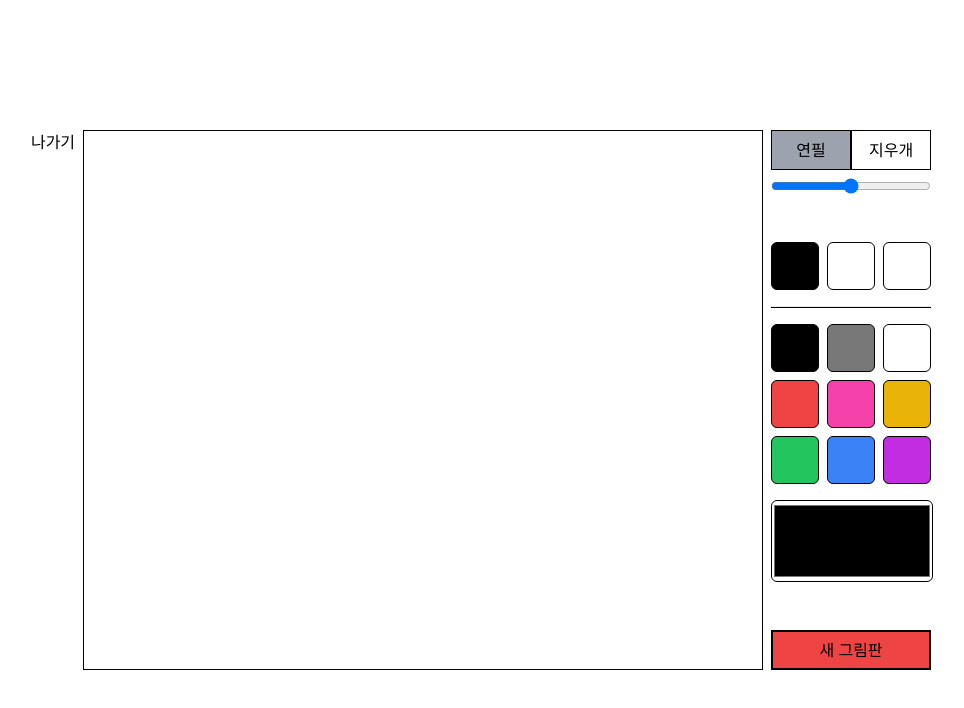
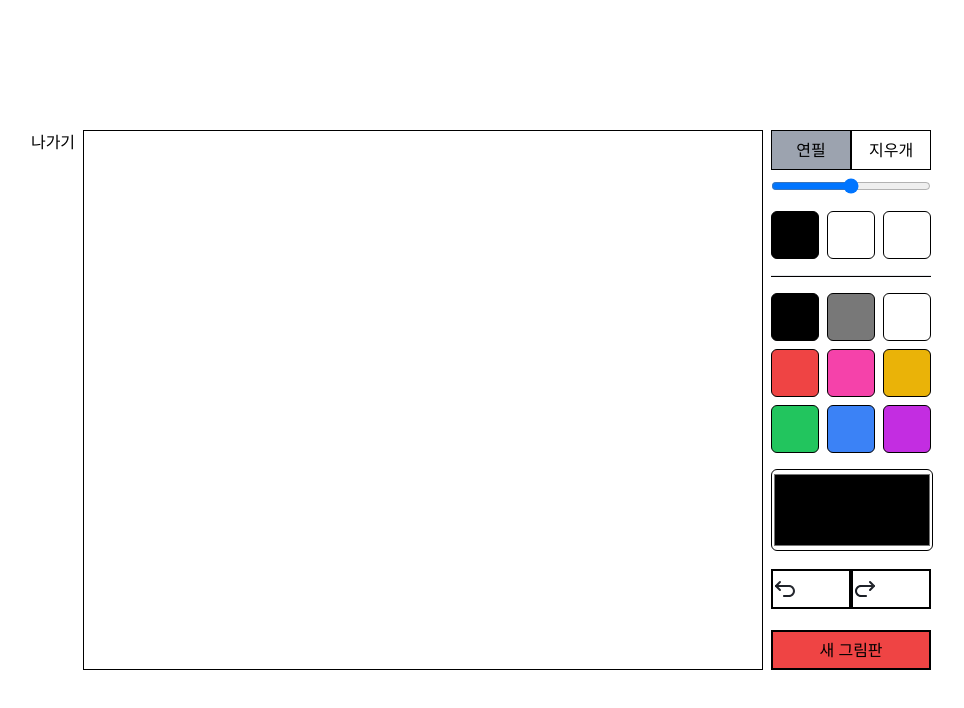
Before and after one commit to jaesoekjjang/Detective-Doodle, a React (Vite) app in the folder frontend/: page /single in a window 1280 px wide. Shown: the top 708 px of the page, without its empty margins (151-1115 px from the left). Built offline with nearby package versions, Linux system fonts and the light colour scheme.

Commit message:
Add: redo and undo

```diff
--- /dev/null
+++ b/frontend/src/components/single/Redo.tsx
@@ -0,0 +1,45 @@
+import React from 'react';
+
+const Redo = () => {
+  return (
+    <svg width="24" height="24" viewBox="0 0 24 24" fill="none" xmlns="http://www.w3.org/2000/svg">
+      <path
+        d="M17 13L21 9L17 5"
+        stroke="url(#paint0_linear_17102_17478)"
+        stroke-width="2"
+        stroke-linecap="round"
+        stroke-linejoin="round"
+      />
+      <path
+        d="M13 20C13.5523 20 14 19.5523 14 19C14 18.4477 13.5523 18 13 18V20ZM21 10C21.5523 10 22 9.55228 22 9C22 8.44772 21.5523 8 21 8V10ZM13 18H8V20H13V18ZM8 10H21V8H8V10ZM4 14C4 11.7909 5.79086 10 8 10V8C4.68629 8 2 10.6863 2 14H4ZM8 18C5.79086 18 4 16.2091 4 14H2C2 17.3137 4.68629 20 8 20V18Z"
+        fill="url(#paint1_linear_17102_17478)"
+      />
+      <defs>
+        <linearGradient
+          id="paint0_linear_17102_17478"
+          x1="17"
+          y1="13"
+          x2="21.9231"
+          y2="12.3846"
+          gradientUnits="userSpaceOnUse"
+        >
+          <stop stop-color="#14181F" />
+          <stop offset="1" stop-color="#272A31" />
+        </linearGradient>
+        <linearGradient
+          id="paint1_linear_17102_17478"
+          x1="3"
+          y1="19"
+          x2="21.711"
+          y2="10.58"
+          gradientUnits="userSpaceOnUse"
+        >
+          <stop stop-color="#14181F" />
+          <stop offset="1" stop-color="#272A31" />
+        </linearGradient>
+      </defs>
+    </svg>
+  );
+};
+
+export default Redo;
--- /dev/null
+++ b/frontend/src/components/single/RedoAndUndo.tsx
@@ -0,0 +1,19 @@
+import React from 'react';
+import { undo, redo } from '../../game/api';
+import Redo from './Redo';
+import Undo from './Undo';
+
+const RedoAndUndo = () => {
+  return (
+    <div>
+      <button className="w-20 h-10 border-2 border-black text-center" onClick={() => undo()}>
+        <Undo />
+      </button>
+      <button className="w-20 h-10 border-2 border-black text-center" onClick={() => redo()}>
+        <Redo />
+      </button>
+    </div>
+  );
+};
+
+export default RedoAndUndo;
--- a/frontend/src/components/single/RightSide.tsx
+++ b/frontend/src/components/single/RightSide.tsx
@@ -1,4 +1,5 @@
 import React from 'react';
+import BackAndForth from './RedoAndUndo';
 import NewCanvasButton from './NewCanvasButton';
 import Palette from './Palette';
 import Tools from './Tools';
@@ -8,6 +9,7 @@ const RightSide = () => {
     <div className="flex flex-col justify-between ">
       <Tools />
       <Palette />
+      <BackAndForth />
       <NewCanvasButton />
     </div>
   );
--- /dev/null
+++ b/frontend/src/components/single/Undo.tsx
@@ -0,0 +1,45 @@
+import React from 'react';
+
+const Undo = () => {
+  return (
+    <svg width="24" height="24" viewBox="0 0 24 24" fill="none" xmlns="http://www.w3.org/2000/svg">
+      <path
+        d="M7 13L3 9L7 5"
+        stroke="url(#paint0_linear_17102_17479)"
+        stroke-width="2"
+        stroke-linecap="round"
+        stroke-linejoin="round"
+      />
+      <path
+        d="M11 18C10.4477 18 10 18.4477 10 19C10 19.5523 10.4477 20 11 20V18ZM3 8C2.44772 8 2 8.44772 2 9C2 9.55228 2.44772 10 3 10V8ZM11 20H16V18H11V20ZM16 8H3V10H16V8ZM22 14C22 10.6863 19.3137 8 16 8V10C18.2091 10 20 11.7909 20 14H22ZM16 20C19.3137 20 22 17.3137 22 14H20C20 16.2091 18.2091 18 16 18V20Z"
+        fill="url(#paint1_linear_17102_17479)"
+      />
+      <defs>
+        <linearGradient
+          id="paint0_linear_17102_17479"
+          x1="3"
+          y1="13"
+          x2="7.92308"
+          y2="12.3846"
+          gradientUnits="userSpaceOnUse"
+        >
+          <stop stop-color="#14181F" />
+          <stop offset="1" stop-color="#272A31" />
+        </linearGradient>
+        <linearGradient
+          id="paint1_linear_17102_17479"
+          x1="3"
+          y1="19"
+          x2="21.711"
+          y2="10.58"
+          gradientUnits="userSpaceOnUse"
+        >
+          <stop stop-color="#14181F" />
+          <stop offset="1" stop-color="#272A31" />
+        </linearGradient>
+      </defs>
+    </svg>
+  );
+};
+
+export default Undo;
--- a/frontend/src/game/Canvas.ts
+++ b/frontend/src/game/Canvas.ts
@@ -4,6 +4,8 @@ export default class Canvas {
   private canvas: HTMLCanvasElement;
   private _ctx: CanvasRenderingContext2D;
   private _ogPoint: Point = { x: 0, y: 0 };
+  private history: ImageData[] = [];
+  private historyPointer = -1;
 
   constructor() {
     this.canvas = document.querySelector('#canvas')!;
@@ -16,6 +18,7 @@ export default class Canvas {
     this._ctx.lineJoin = 'round';
     this._ctx.lineCap = 'round';
     this._ctx.translate(0.5, 0.5);
+    this.storeImage();
     window.addEventListener('resize', this.setOgPoint.bind(this));
   }
 
@@ -25,6 +28,7 @@ export default class Canvas {
 
   clear() {
     this._ctx.clearRect(0, 0, this.canvas.width, this.canvas.height);
+    this.storeImage();
   }
 
   get element() {
@@ -44,4 +48,24 @@ export default class Canvas {
     const y = p.y - this._ogPoint.y;
     return { x, y };
   }
+
+  storeImage() {
+    this.history.splice(this.historyPointer + 1);
+    this.history.push(this._ctx.getImageData(0, 0, this.canvas.width, this.canvas.height));
+    this.historyPointer++;
+
+    if (this.history.length <= 20) return;
+    this.history.shift();
+    this.historyPointer--;
+  }
+
+  undo() {
+    if (this.historyPointer <= 0) return;
+    this._ctx.putImageData(this.history[--this.historyPointer], 0, 0);
+  }
+
+  redo() {
+    if (this.historyPointer >= this.history.length - 1 || this.historyPointer <= -1) return;
+    this._ctx.putImageData(this.history[++this.historyPointer], 0, 0);
+  }
 }
--- a/frontend/src/game/Me.ts
+++ b/frontend/src/game/Me.ts
@@ -22,7 +22,7 @@ export default class Me {
   private init() {
     this.canvas.element.addEventListener('mousedown', this.startUsing.bind(this));
     this.canvas.element.addEventListener('mousemove', this.useTool.bind(this));
-    this.canvas.element.addEventListener('mouseup', this.stopUsing.bind(this));
+    this.canvas.element.addEventListener('mouseup', this.mouseUp.bind(this));
     this.canvas.element.addEventListener('mouseout', this.stopUsing.bind(this));
   }
 
@@ -36,10 +36,24 @@ export default class Me {
     this.isDragging = false;
   }
 
+  private mouseUp() {
+    console.log('mouseup');
+    this.canvas.storeImage();
+    this.stopUsing();
+  }
+
   useTool(e: MouseEvent) {
     if (!this.isDragging) return;
     const { x, y } = this.canvas.relativePoint({ x: e.clientX, y: e.clientY });
     this._tool.onMouseMove(x, y);
+  }
+
+  undo() {
+    this.canvas.undo();
+  }
+
+  redo() {
+    this.canvas.redo();
   }
 
   set tool(tool: Tools) {
--- a/frontend/src/game/api.ts
+++ b/frontend/src/game/api.ts
@@ -56,3 +56,11 @@ export const getLineWeight = (toolType: Tools) => {
 export const setPencilColor = (color: string) => {
   Game.instance.me.pencilColor = color;
 };
+
+export const undo = () => {
+  Game.instance.me.undo();
+};
+
+export const redo = () => {
+  Game.instance.me.redo();
+};
--- a/frontend/src/index.css
+++ b/frontend/src/index.css
@@ -15,36 +15,6 @@
 .lobby-button {
   @apply border-2 border-black w-auto h-10 leading-10;
 }
-.palette-black {
-  @apply bg-black palette-block;
-}
-.palette-gray {
-  background: rgba(120, 120, 120);
-  @apply palette-block;
-}
-.palette-white {
-  @apply bg-white palette-block;
-}
-.palette-red {
-  @apply bg-red-500 palette-block;
-}
-.palette-pink {
-  background: rgba(245, 66, 170);
-  @apply palette-block;
-}
-.palette-yellow {
-  @apply bg-yellow-500 palette-block;
-}
-.palette-green {
-  @apply bg-green-500 palette-block;
-}
-.palette-blue {
-  @apply bg-blue-500 palette-block;
-}
-.palette-purple {
-  background: rgba(195, 45, 225);
-  @apply palette-block;
-}
 
 .color-input {
   width: 102px;
```
